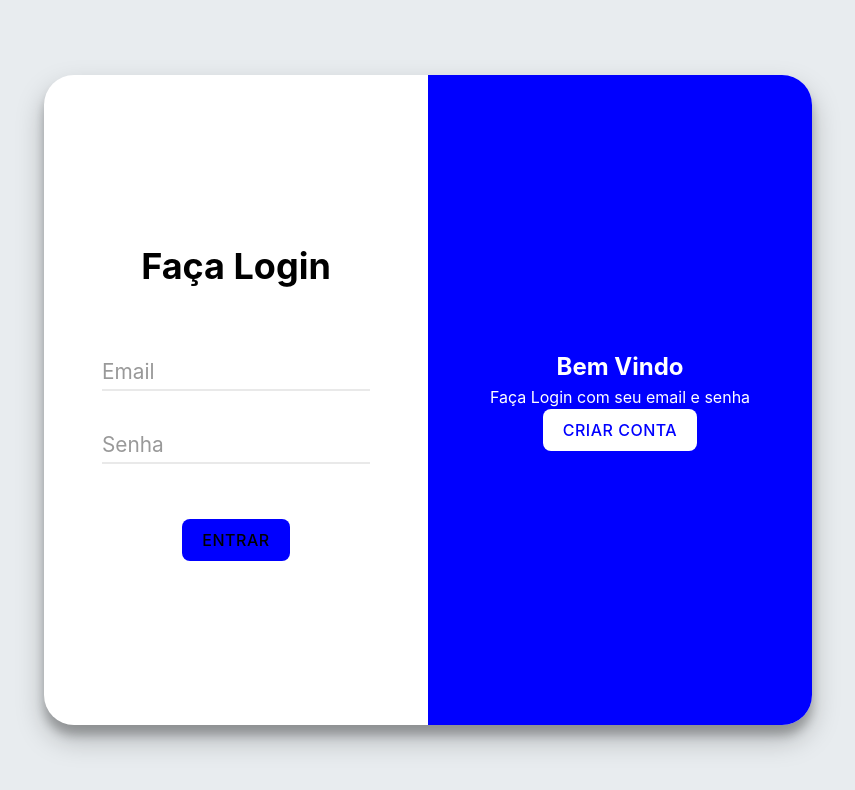
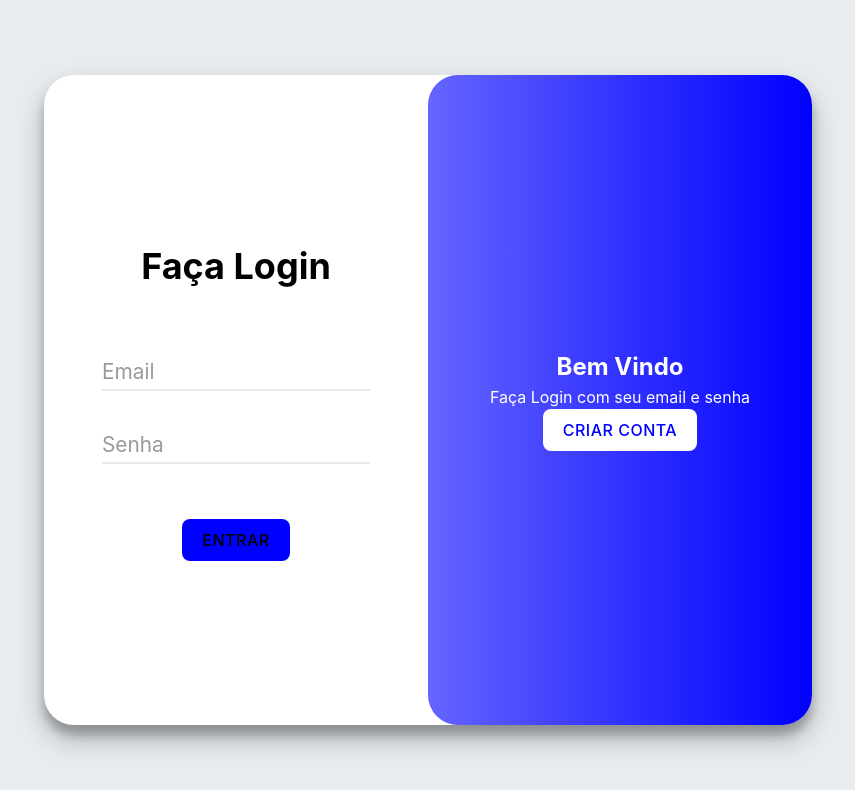
Before and after one commit to RodBacelar/contaUsuario, a React (Vite) app in the folder front/: page / in a window 1280 px wide. Shown: the top 790 px of the page, without its empty margins (212-1067 px from the left). Built offline with nearby package versions, Linux system fonts and the light colour scheme; some icons are missing.

Commit message:
Alternador Atualizado

```diff
--- a/front/src/Styles/UserAcc.css
+++ b/front/src/Styles/UserAcc.css
@@ -10,12 +10,10 @@ body {
 
 .container {
     color: black;
-
     background-color: white;
     border-radius: 30px;
     box-shadow: 0 14px 28px rgba(0, 0, 0, 0.25), 0 10px 10px rgba(0, 0, 0, 0.22);
     position: relative;
-    overflow: hidden;
     width: 768px;
     max-width: 100%;
     min-height: 650px;
@@ -41,33 +39,9 @@ body {
     z-index: 1;
 }
 
-.containerAlter {
-    position: absolute;
-    top: 0;
-    left: 50%;
-    width: 50%;
-    height: 100%;
-    overflow: hidden;
-    transition: all 600ms ease-in-out;
-    z-index: 1000;
-}
-
-.alternador {
-    background-color: blue;
-    height: 100%;
+.painelAlternador {
+    background: linear-gradient(to right, #6565ff, #0000FF);
     color: white;
-    position: relative;
-    left: -100%;
-    height: 100%;
-    width: 200%;
-    transform: translate(0);
-    transition: all 600ms ease-in-out;
-    top: 0;
-    transform: translateX(0);
-    transition: all 600ms ease-in-out;
-}
-
-.painelAlternador {
     position: absolute;
     width: 50%;
     height: 100%;
@@ -76,57 +50,44 @@ body {
     align-items: center;
     flex-direction: column;
     padding: 0 30px;
+    border-radius: 30px;
+    transition: all 600ms ease-in-out;
 }
 
 .esquerdo {
-    transform: translate(-200%);
+    right: 0;
+    opacity: 0;
+    z-index: 1;
 }
 
 .direito {
     right: 0;
-    transform: translateX(0);
+    z-index: 2;
 }
 
-.container.ativo .login {
+.container.ativCreate .login {
     transform: translateX(100%);
     opacity: 0;
+    z-index: 1;
 }
 
-.container.ativo .create {
+.container.ativCreate .create {
     transform: translateX(100%);
     opacity: 1;
-    z-index: 5;
-    animation: move 600ms;
+    z-index: 2;
 }
 
-@keyframes move{
-    0%, 49.99%{
-        opacity: 0;
-        z-index: 1;
-    }
-    50%, 100%{
-        opacity: 1;
-        z-index: 5;
-    }
+.container.ativCreate .esquerdo {
+    transform: translateX(-100%);
+    opacity: 1;
+    z-index: 2;
 }
 
-.container.ativo .containerAlter {
+.container.ativCreate .direito {
     transform: translateX(-100%);
+    opacity: 0;
+    z-index: 1;
 }
-
-
-.container.ativo .alternador {
-    transform: translateX(50%);
-}
-
-.container.ativo .esquerdo {
-    transform: translateX(0);
-}
-
-.container.ativo .direito {
-    transform: translateX(200%);
-}
-
 
 button {
     padding: 15px;
--- a/front/src/Usuario/UserAcc.jsx
+++ b/front/src/Usuario/UserAcc.jsx
@@ -12,11 +12,9 @@ export default function UserAcc() {
     }
 
     return (
-        <div className={ativo ? 'container ativo' : 'container'}>
+        <div className={ativo ? 'container ativCreate' : 'container'}>
             <Login/>
             <Create/>
-            <div className="containerAlter">
-                <div className="alternador">
             <div className="painelAlternador esquerdo">
                 <h2>Possui uma conta?</h2>
                 <p>Faça Login com suas informações</p>
@@ -28,8 +26,5 @@ export default function UserAcc() {
                     <button onClick={alternar} className="btnAlt">Criar Conta</button>
             </div>
         </div>
-
-            </div>
-        </div>
     )
 }
```
Lines whose indentation alone changed are shown as unchanged.
